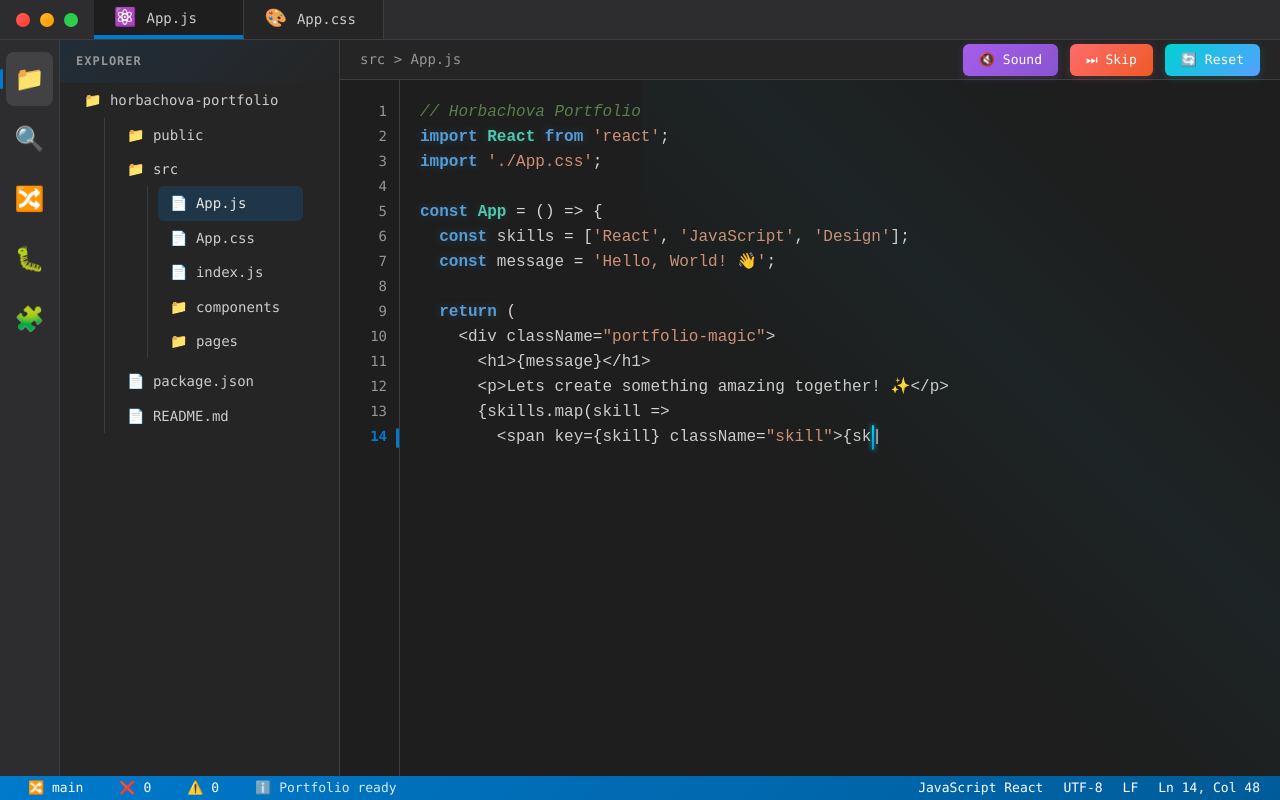
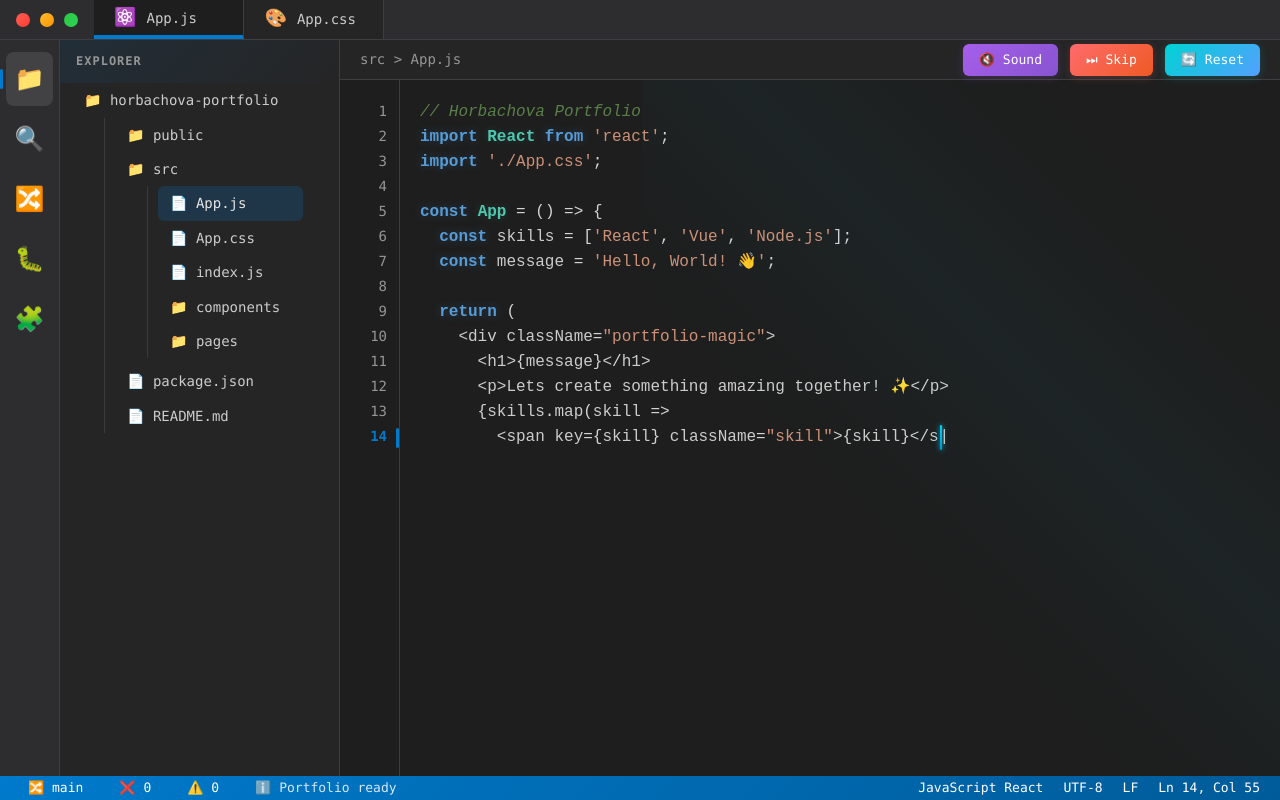
Before and after one commit to Greenfield-Taster/horbachova, a React (Vite) app: page / in a window 1280 px wide. Built offline with nearby package versions, Linux system fonts and the light colour scheme.

Commit message:
Change text at the start animation

```diff
--- a/src/components/startAnimation/VSCodeMockup.jsx
+++ b/src/components/startAnimation/VSCodeMockup.jsx
@@ -19,7 +19,7 @@
 import './App.css';
 
 const App = () => {
-  const skills = ['React', 'JavaScript', 'Design'];
+  const skills = ['React', 'Vue', 'Node.js'];
   const message = 'Hello, World! 👋';
 
   return (
```
